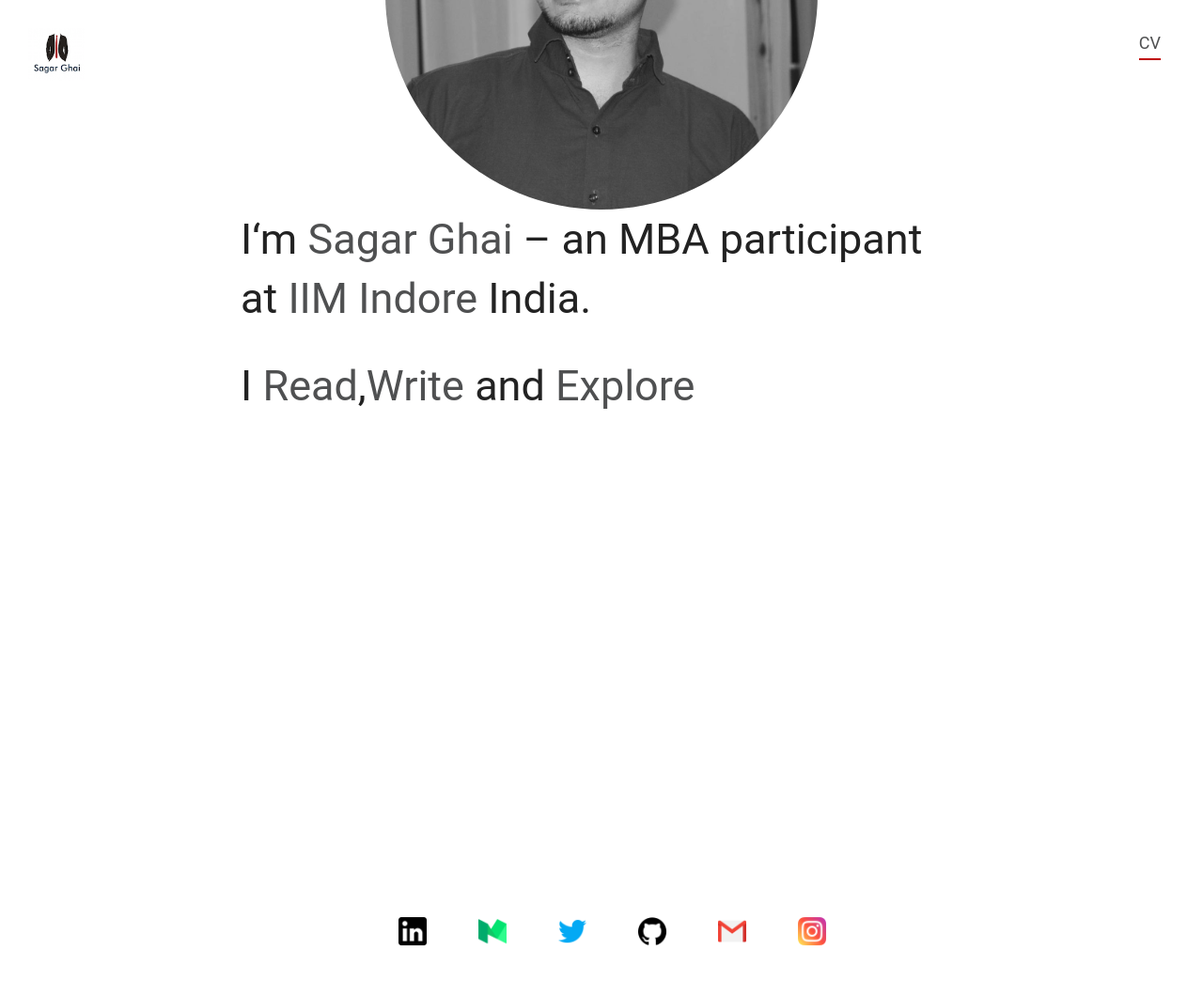
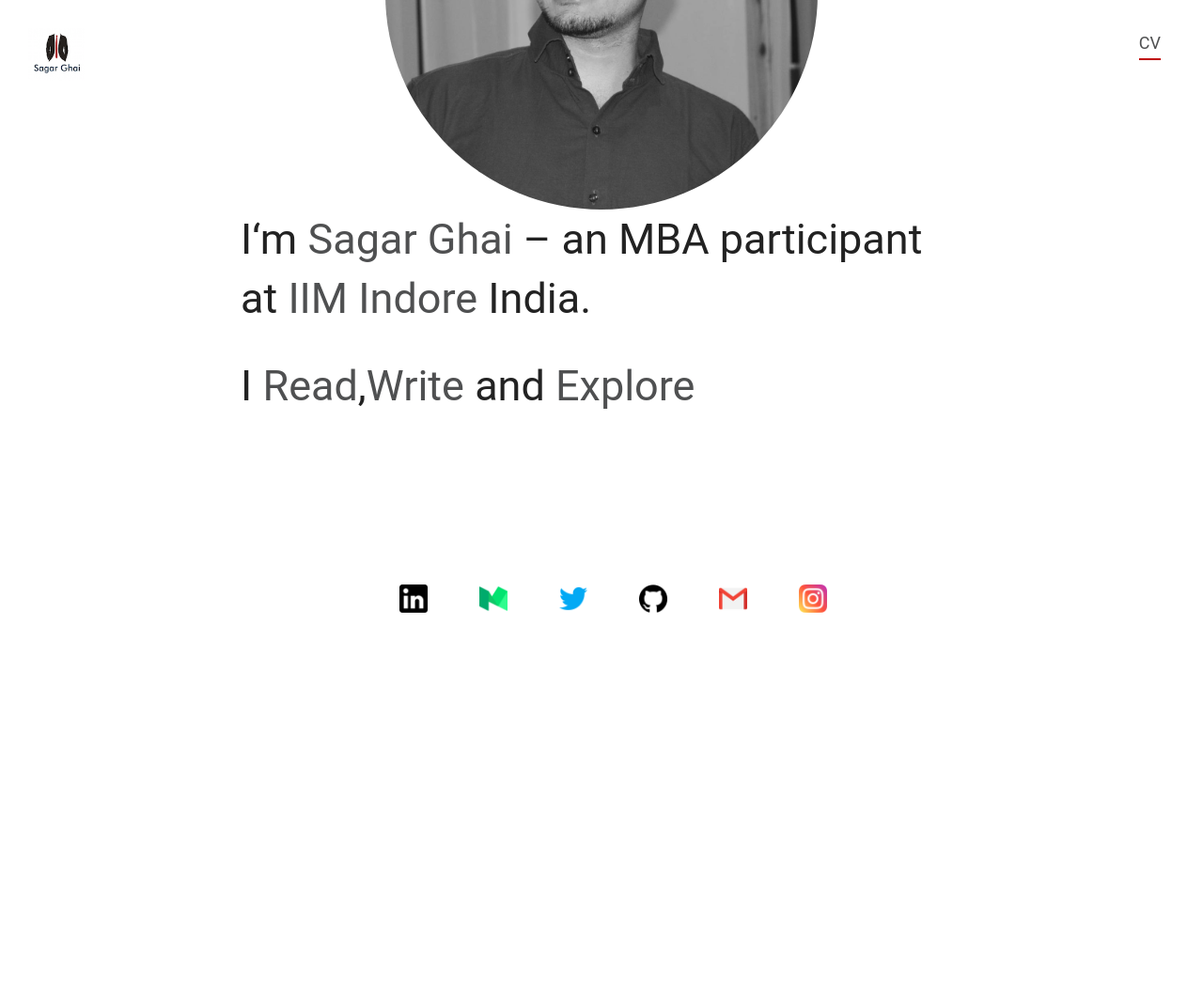
Before and after one commit to sagarghai/sagarghai.github.io, a Jekyll site: the page built from index.html, in a window 1280 px wide and 1400 px high, scrolled down 361 px. Shown: the top 1045 px of the window at 94% size. Built offline with Jekyll 4.4.1, drawn with Linux system fonts in a browser that asks for light colours; after the commit the page ends 1053 px from its top, so only the background shows below that.

```diff
--- a/_layouts/default.html
+++ b/_layouts/default.html
@@ -24,7 +24,7 @@
       <img src="/images/logo.png" alt="SagarGhai" style="width:60px;">
     </a>
         </h1>
-        <ul class="nav-menu" style="padding:30px">
+        <ul class="nav-menu" >
             <li class="nav-menu-item"><a href="/public/Sagar_ghai_resume.pdf" style="border-bottom: 2px solid rgb(191, 5, 5);">CV</a></li>
         </ul>
     </div>
@@ -32,7 +32,7 @@
         {{content}}
     </div>
     <div class="nav" style="position: unset; background-color: white">
-        <ul class="nav-menu">
+        <ul class="nav-menu" style="margin:auto;">
             <li class="nav-menu-item"><a href="https://www.linkedin.com/in/sagar-ghai-374840b8/"><img src="/images/linkedin.png" alt="Linkedin" class="social-icon"/></a></li>
             <li class="nav-menu-item"><a href="https://medium.com/@sagarghai18695"><img src="/images/medium.png" alt="Blog" class="social-icon"/></a></li>
             <li class="nav-menu-item"><a href="https://twitter.com/iamsagarghai"><img src="/images/twitter.png" alt="Twitter" class="social-icon"/></a></li>
--- a/css/main.css
+++ b/css/main.css
@@ -160,10 +160,6 @@
 @media (min-width: 650px) {
     .nav-menu-item {
         margin-right: 15px;
-    }
-    .nav-menu {
-    padding: 30%;
-    background-color: white;
     }
 }
 
```
